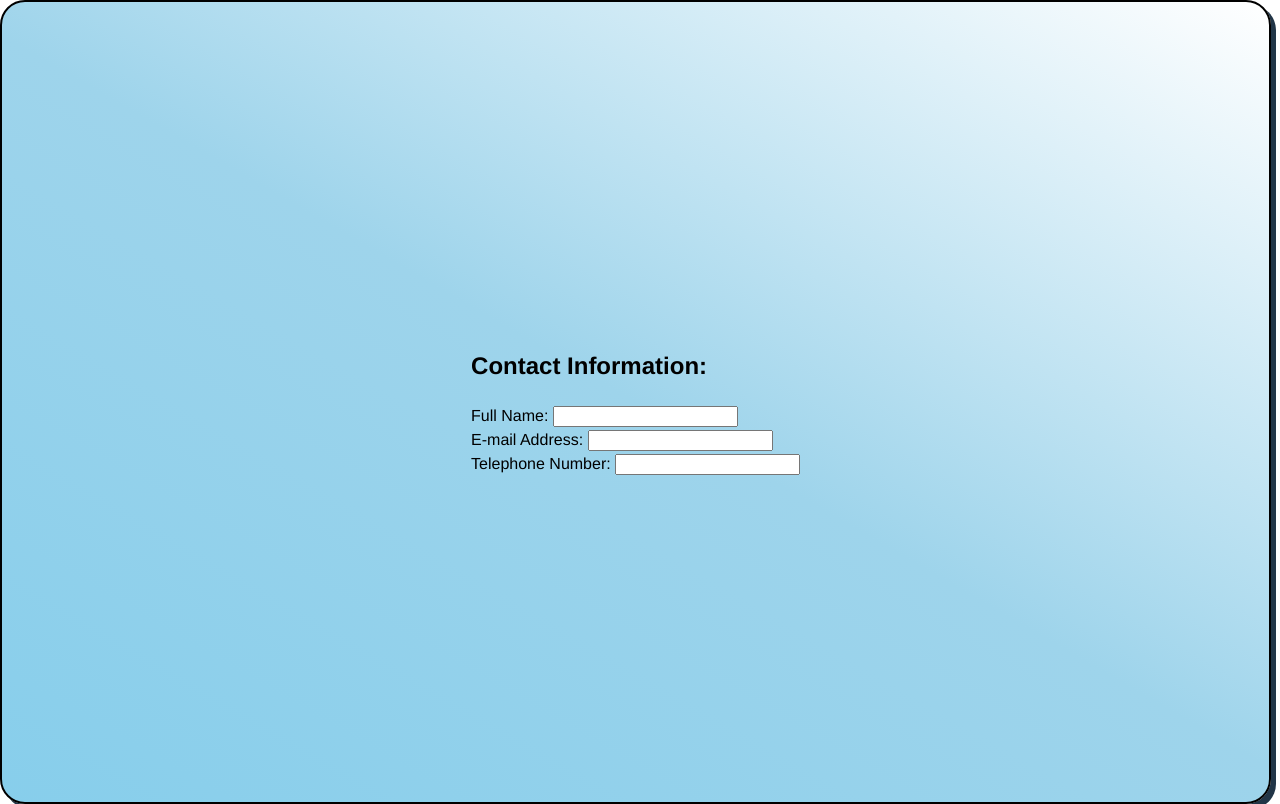
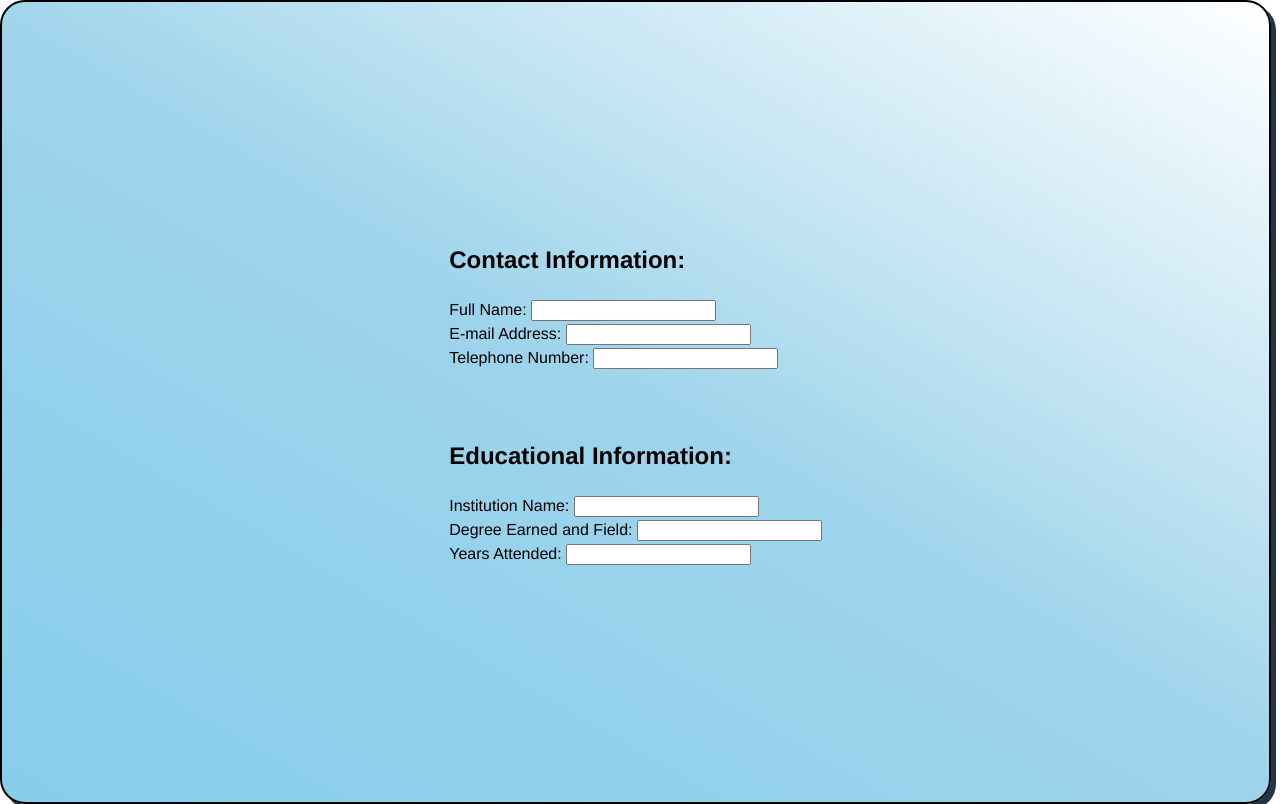
Before and after one commit to GeraldCenteno/Mod_6_Assignment, a React (Vite) app in the folder CV_Project/: page / in a window 1280 px wide. Built offline with nearby package versions, Linux system fonts and the light colour scheme.

Commit message:
added educational info component

```diff
--- a/CV_Project/src/App.jsx
+++ b/CV_Project/src/App.jsx
@@ -2,6 +2,7 @@ import { useState } from 'react'
 import './App.css'
 import ContactInfo from './components/contactInfo'
 import './styles/styles.css'
+import EducationalInfo from './components/educationalInfo';
 
 function App() {
   const [contactInfo, setContactInfo] = useState({
@@ -12,7 +13,17 @@ function App() {
 
   const handleContactInfoUpdate = (updatedInfo) => {
     setContactInfo(updatedInfo)
-  }
+  };
+
+  const [educationalInfo, setEducationalInfo] = useState({
+    institutionName: "",
+    degreeEarned: "",
+    yearsAttended: ""
+  });
+
+  const handleEducationalInfoUpdate = (updatedInfo) => {
+    setEducationalInfo(updatedInfo)
+  };
 
   return (
     <>
@@ -27,6 +38,23 @@ function App() {
         <p>{contactInfo.telephoneNumber}</p>
       </div>
     </div>
+
+    <br>
+    </br>
+    <br>
+    </br>
+
+    <div id="educationalInfo">
+      <div>
+        <EducationalInfo onChange = {handleEducationalInfoUpdate}></EducationalInfo>
+      </div>
+
+      <div>
+        <p>{educationalInfo.institutionName}</p>
+        <p>{educationalInfo.degreeEarned}</p>
+        <p>{educationalInfo.yearsAttended}</p>
+      </div>
+    </div>
     </>
   )
 }
--- /dev/null
+++ b/CV_Project/src/components/educationalInfo.jsx
@@ -0,0 +1,55 @@
+import { useState } from "react";
+
+function EducationalInfo(props){
+    const [educationalInfo, setEducationalInfo] = useState({
+        institutionName: "",
+        degreeEarned: "",
+        yearsAttended: ""
+    });
+
+    const handleInstitutionNameInputChange = (e) => {
+        setEducationalInfo(prevInfo => (
+            {...prevInfo, institutionName: e.target.value}
+        ))
+        props.onChange({...educationalInfo, institutionName: e.target.value})
+    }
+
+    const handleDegreeEarnedInputChange = (e) => {
+        setEducationalInfo(prevInfo => (
+            {...prevInfo, degreeEarned: e.target.value}
+        ))
+        props.onChange({...educationalInfo, degreeEarned: e.target.value})
+    }
+
+    const handleYearsAttendedInputChange = (e) => {
+        setContactInfo(prevInfo => (
+            {...prevInfo, yearsAttended: e.target.value}
+        ))
+        props.onChange({...educationalInfo, yearsAttended: e.target.value})
+    }
+
+    return(
+        <div>
+            <h2>Educational Information:</h2>
+
+            <div>
+                <label htmlFor="institutionName">Institution Name:     </label>
+                <input type="text" id="institutionName" name="institutionName" value={educationalInfo.institutionName} onChange={handleInstitutionNameInputChange}/>
+            </div>
+
+            <div>
+                <label htmlFor="degreeEarned">Degree Earned and Field:     </label>
+                <input type="text" id="degreeEarned" name="degreeEarned" value={educationalInfo.degreeEarned} onChange={handleDegreeEarnedInputChange}/>
+            </div>
+
+            <div>
+                <label htmlFor="yearsAttended">Years Attended:     </label>
+                <input type="text" id="yearsAttended" name="yearsAttended" value={educationalInfo.yearsAttended} onChange={handleYearsAttendedInputChange}/>
+            </div>
+
+
+        </div>
+    )
+}
+
+export default EducationalInfo;
```
